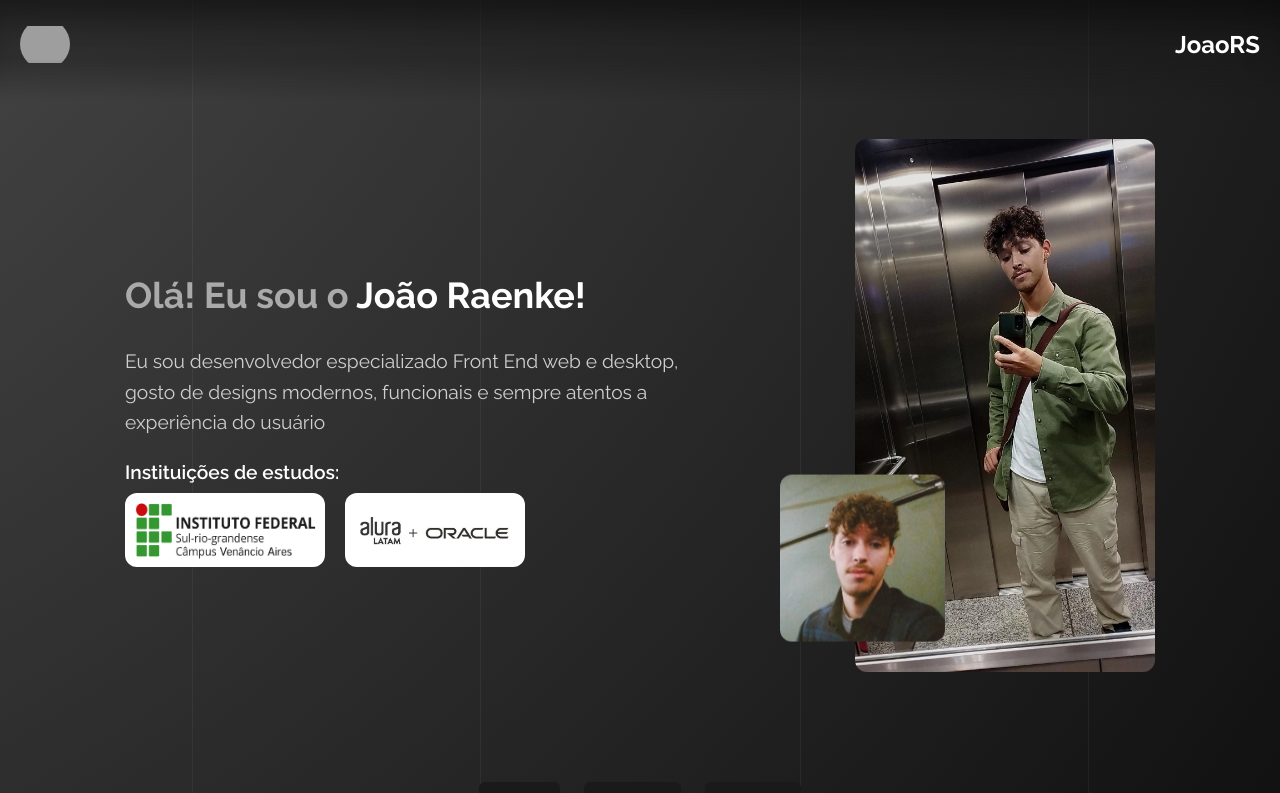
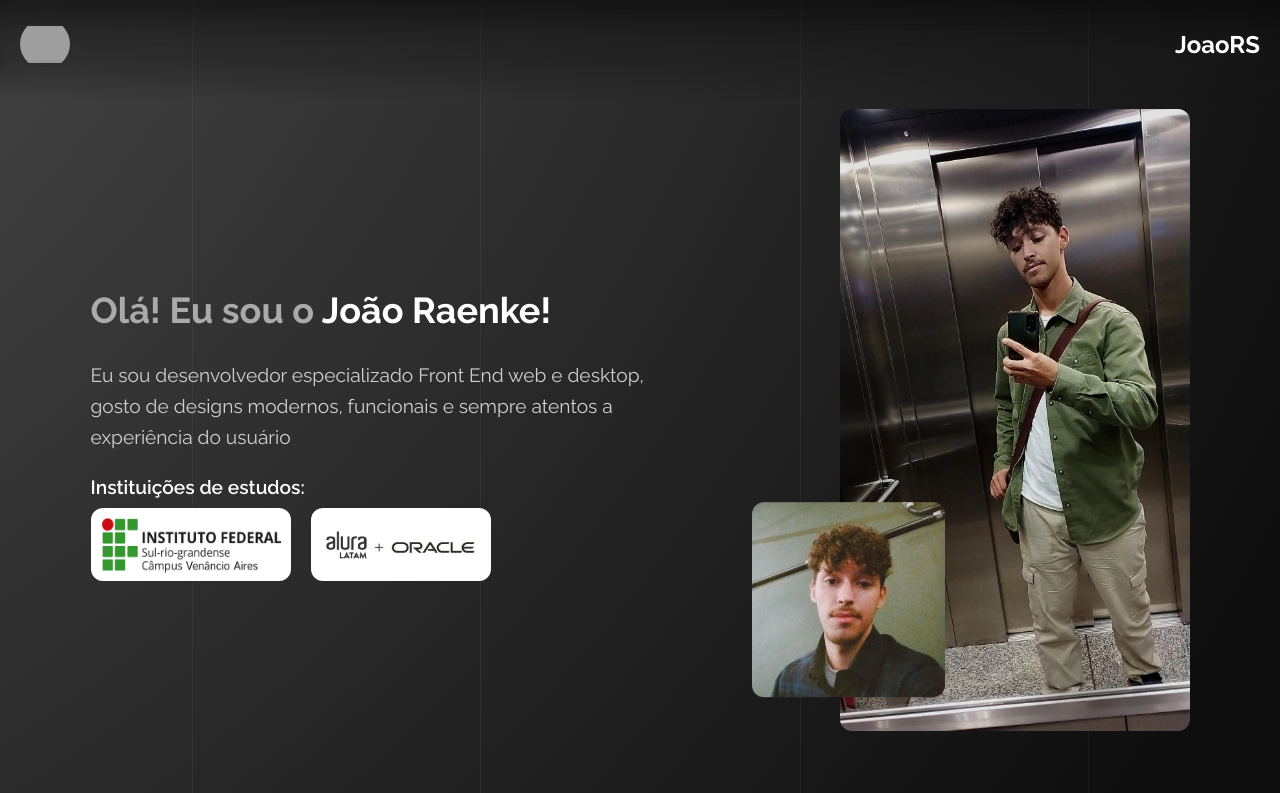
Before and after one commit to JOAORSS/portifolio-joaors, a Next.js app: page / in a window 1280 px wide. Shown: the top 793 px of the page. Built offline with nearby package versions, Linux system fonts and the light colour scheme; grey boxes are pictures that could not be loaded.

Commit message:
home feita

```diff
--- a/src/app/globals.css
+++ b/src/app/globals.css
@@ -11,15 +11,7 @@ body {
   color: rgb(170, 170, 170);
 }
 
-section {
-  padding: 80px 20px;
-  max-width: 1200px;
-  margin: auto;
-  display: flex;
-  align-items: center;
-  justify-content: space-between;
-  flex-wrap: wrap;
-}
+
 
 section div {
   max-width: 600px;
--- a/src/app/page.tsx
+++ b/src/app/page.tsx
@@ -16,8 +16,8 @@ export default function Home() {
     <Header />
     <BoasVindas>
       <ContainerGrid>
-      <Resumo />
-      <NavBar />
+        <Resumo />
+        <NavBar />
 
         <section id="about" className={styles.section}>
           <h2>Sobre Mim</h2>
--- a/src/components/boasVindas/index.tsx
+++ b/src/components/boasVindas/index.tsx
@@ -1,4 +1,7 @@
+"use client";
+
 import styles from "./boasVindas.module.css"
+import { useEffect, useState } from "react";
 
 export default function BoasVindas({ children }: { children: React.ReactNode }) {
 
@@ -22,14 +25,25 @@ export default function BoasVindas({ children }: { children: React.ReactNode })
         ));
     }
 
+    const [isBoasVindasVisible, setIsBoasVindasVisible] = useState(true);
+
+    useEffect(() => {
+        const timer = setTimeout(() => {
+            setIsBoasVindasVisible(false);
+        }, 3500); // Tempo em milissegundos antes de ocultar a mensagem
+
+        return () => clearTimeout(timer);
+    }, []);
+
     return (
         <>
-            <div className={styles.boasVindas + " " + styles.fadeOut}>
+            {isBoasVindasVisible
+            ? <div onClick={() => setIsBoasVindasVisible(false)} className={styles.boasVindas + " " + styles.fadeOut}>
                 <h1 className={styles.texto} >
                     {textApperAnimation(parteUm)}
                     {textApperAnimation(parteDois, true)}
                 </h1>
-            </div>
+            </div> : null}
             <div className={styles.childrenContainer}>
                 {children}
             </div>
--- a/src/components/containerGrid/containerGrid.module.css
+++ b/src/components/containerGrid/containerGrid.module.css
@@ -1,6 +1,6 @@
 .container {
     max-width: 1440px !important;
     margin: 0 auto;
-    width: 100%;
+    width: 100% !important;
     padding: 0 16px;
 }
--- a/src/components/header/header.module.css
+++ b/src/components/header/header.module.css
@@ -7,15 +7,17 @@
   padding-bottom: 20px;
   color: white;
   background-color: #1a1a1a6a;
-  position: sticky;
+  position: fixed; /* Alterado de absolute para fixed */
+  width: 100%;
   top: 0;
   left: 0;
-  z-index: 100;
+  z-index: 100 !important;
   transition: transform 0.3s ease;
   will-change: transform;
   box-shadow: 0 8px 32px 0 rgba(0,0,0,0.25), 0 40px 40px -20px rgba(0,0,0,0.5) inset;
   mask-image: linear-gradient(to bottom, black 60%, transparent 100%);
   -webkit-mask-image: linear-gradient(to bottom, black 60%, transparent 100%);
+  pointer-events: auto;
 }
 
 .logo{
--- a/src/components/resumo/index.tsx
+++ b/src/components/resumo/index.tsx
@@ -14,7 +14,7 @@ export default function Resumo() {
             </div>
           </div>
           <div className={styles.introImage}>
-            <Image src="/eu.webp" alt="Projeto" width={300} height={200} />
+            <Image src="/eu.webp" alt="Projeto" width={350} height={200} />
             <Image className={styles.introImageDois} src="/eudois.webp" alt="Projeto" width={300} height={200} />
           </div>
 
--- a/src/components/resumo/resumo.module.css
+++ b/src/components/resumo/resumo.module.css
@@ -4,6 +4,9 @@
     justify-content: space-around;
     display: flex;
     flex-direction: row;
+    max-width: 100%;
+    min-height: 100vh;
+    font-size: 1.5rem;
     align-items: center;
     justify-content: space-around;
     padding-top: 40px;
```
